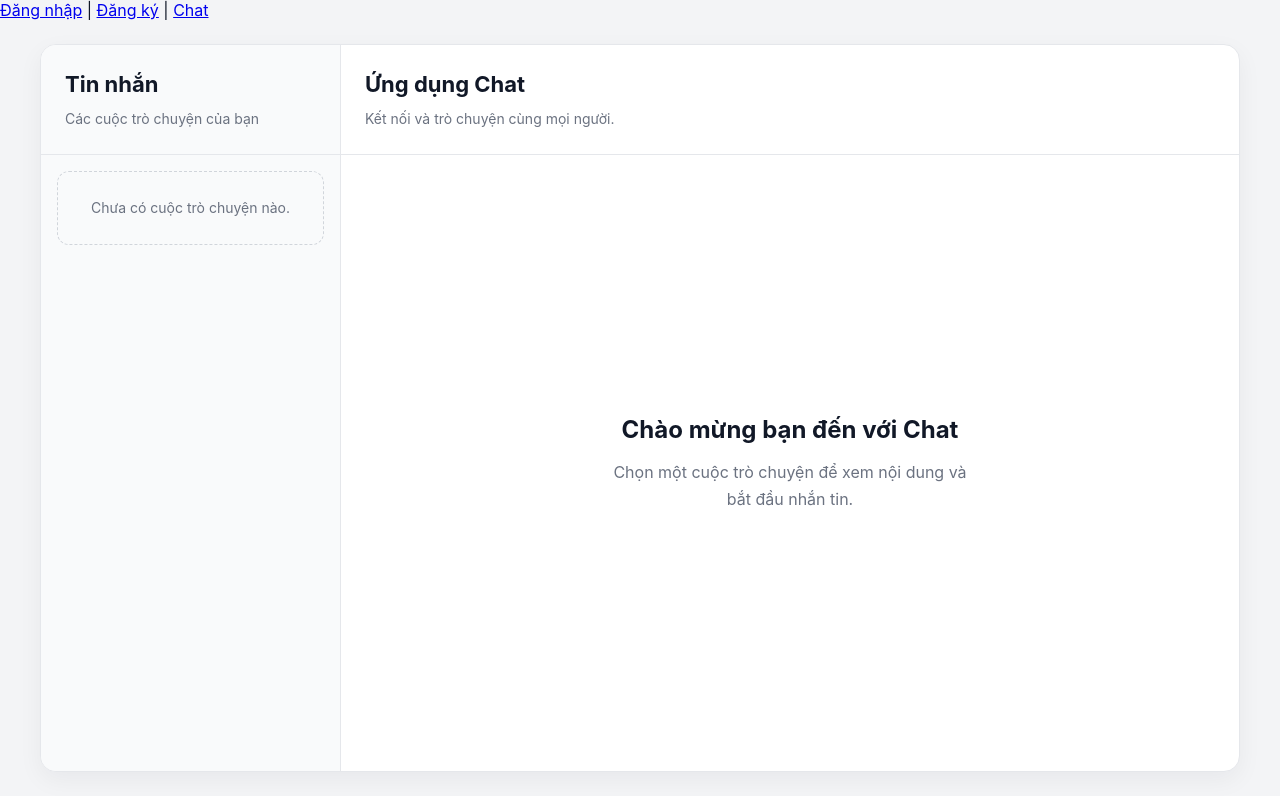
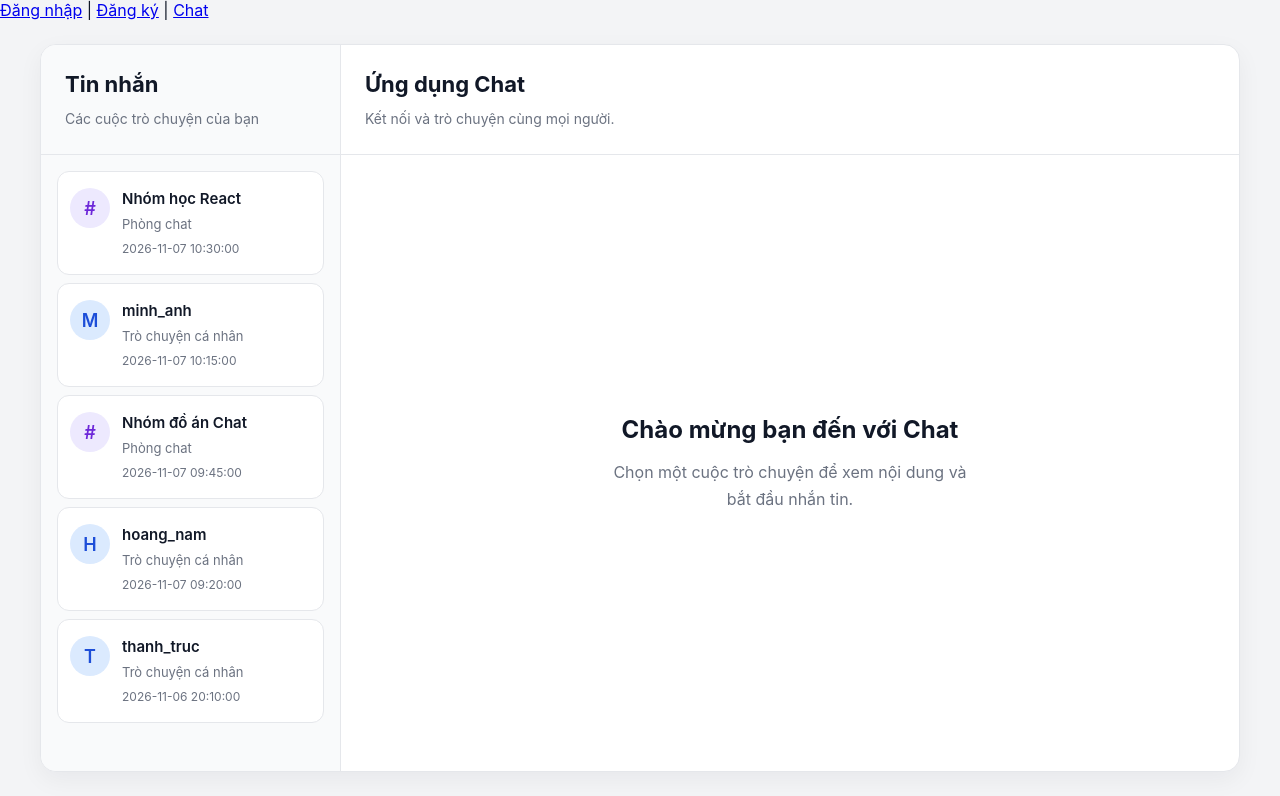
Before and after one commit to 23130197-Nam/Front-end, a React (Vite) app: page /chat in a window 1280 px wide. Shown: the top 796 px of the page. Built offline with nearby package versions, Linux system fonts and the light colour scheme.

Commit message:
Hiện thị cuộc trò chuyện

```diff
--- /dev/null
+++ b/src/features/chat/mockConversations.ts
@@ -0,0 +1,29 @@
+import type { Conversation } from './components/ConversationItem'
+
+export const mockConversations: Conversation[] = [
+    {
+        name: 'Nhóm học React',
+        type: 1,
+        actionTime: '2026-11-07 10:30:00',
+    },
+    {
+        name: 'minh_anh',
+        type: 0,
+        actionTime: '2026-11-07 10:15:00',
+    },
+    {
+        name: 'Nhóm đồ án Chat',
+        type: 1,
+        actionTime: '2026-11-07 09:45:00',
+    },
+    {
+        name: 'hoang_nam',
+        type: 0,
+        actionTime: '2026-11-07 09:20:00',
+    },
+    {
+        name: 'thanh_truc',
+        type: 0,
+        actionTime: '2026-11-06 20:10:00',
+    },
+]
--- a/src/pages/ChatPage.tsx
+++ b/src/pages/ChatPage.tsx
@@ -1,9 +1,12 @@
 import ConversationList from '../features/chat/components/ConversationList'
+import { mockConversations } from '../features/chat/mockConversations'
 import MainLayout from '../layouts/MainLayout'
 
 export default function ChatPage() {
     return (
-        <MainLayout sidebar={<ConversationList conversations={[]} />}>
+        <MainLayout
+            sidebar={<ConversationList conversations={mockConversations} />}
+        >
             <header className="chat-content__header">
                 <h1 id="chat-page-title">Ứng dụng Chat</h1>
                 <p>Kết nối và trò chuyện cùng mọi người.</p>
```
